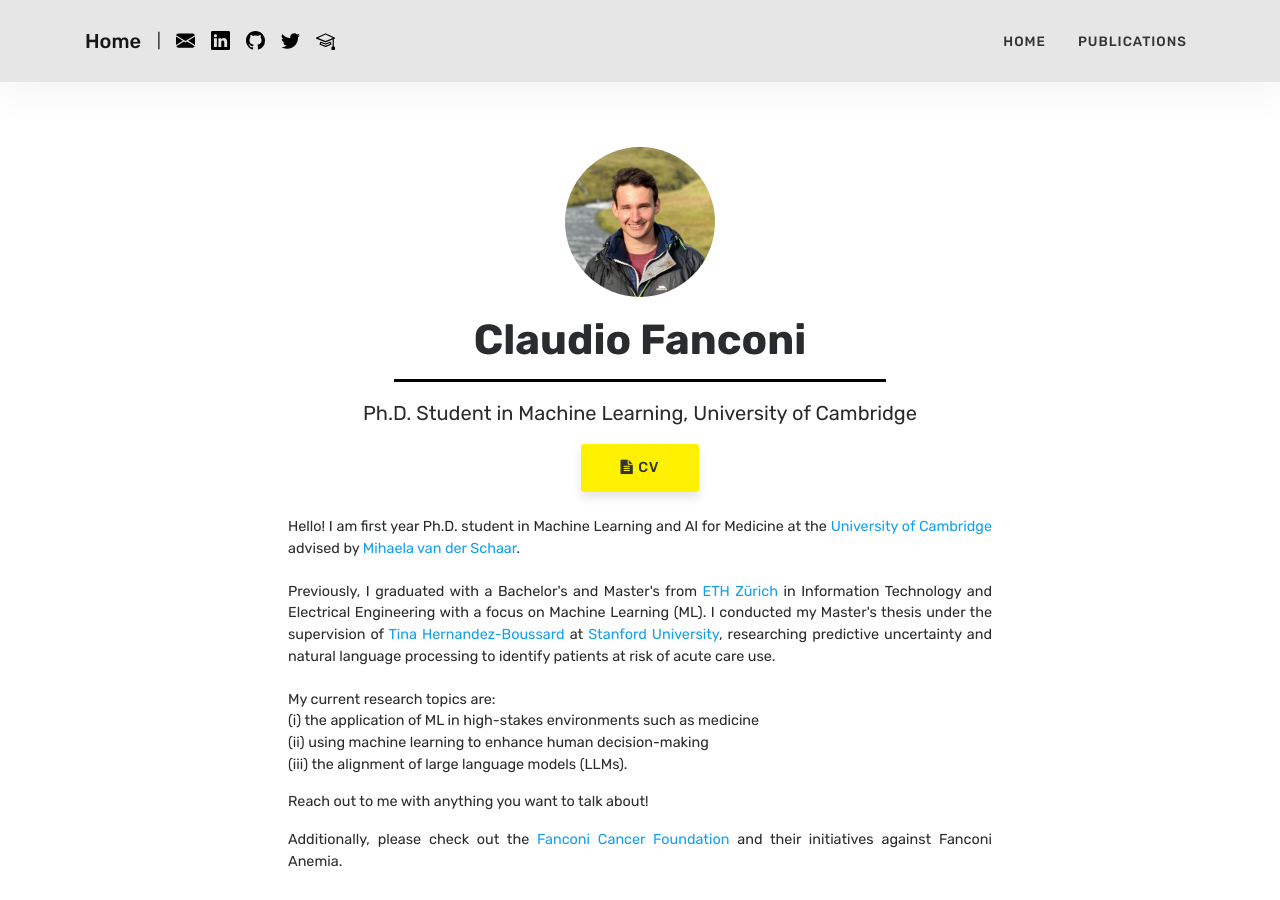
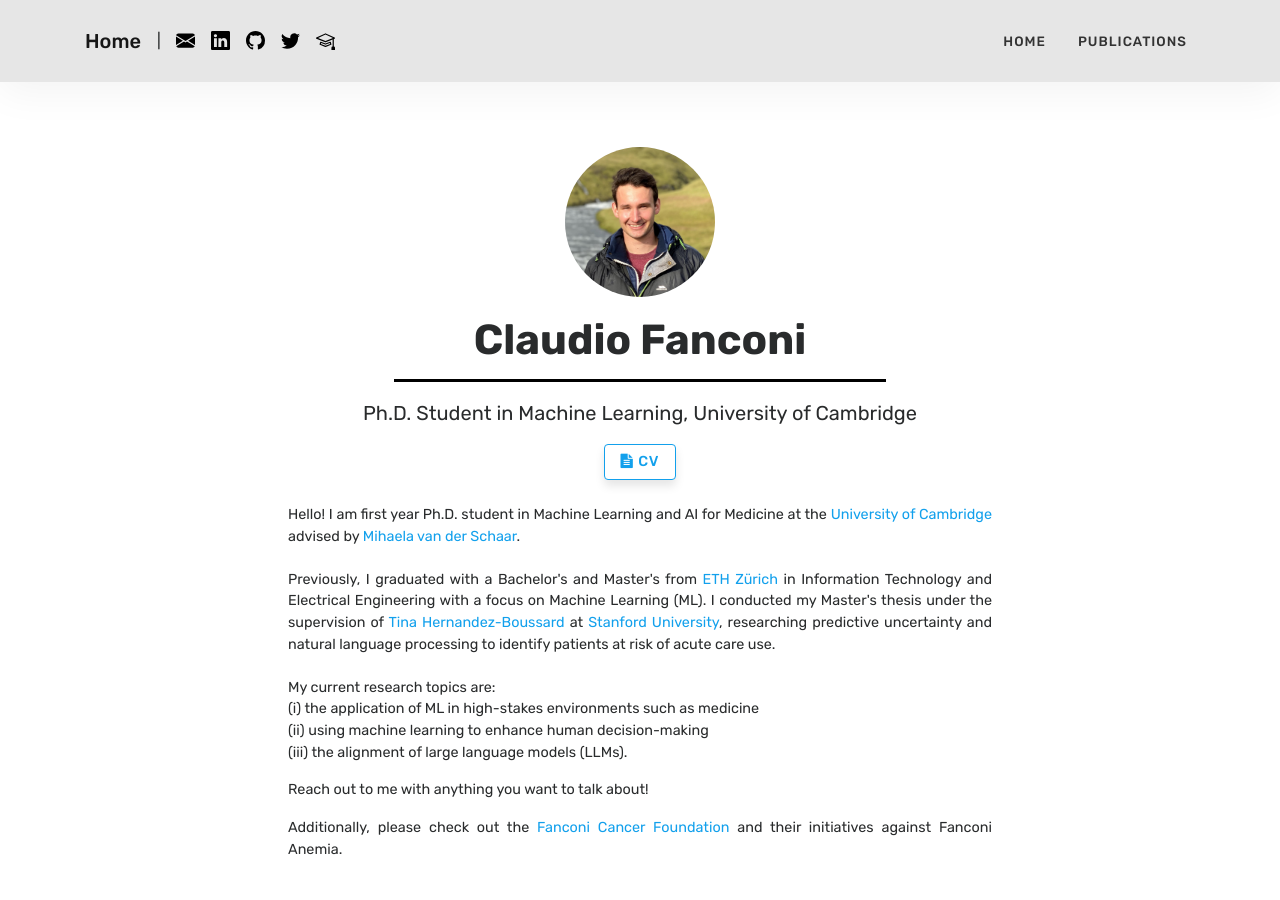
Before and after one commit to fanconic/fanconic.github.io, a Jekyll site: the page built from index.html, in a window 1280 px wide and 900 px high. Built offline with Jekyll 4.4.1, drawn with Linux system fonts in a browser that asks for light colours; the list of posts is cut into pages by our own code.

Commit message:
Update CV box

```diff
--- a/index.html
+++ b/index.html
@@ -15,8 +15,15 @@ title: Home
 
         <!-- CV Link Section -->
         <div style="text-align: center; margin-top: 10px;">
-            <a href="assets/documents/resume_claudio_fanconi.pdf" class="btn btn-primary"
-                style="font-size: 0.9em; text-decoration: none;">
+            <a href="assets/documents/resume_claudio_fanconi.pdf" class="btn" style="
+                font-size: 0.9em;
+                text-decoration: none;
+                color: #12a0ec;
+                border: 1px solid #12a0ec;
+                padding: 8px 16px;
+                border-radius: 4px;
+                background-color: white;
+                transition: background-color 0.3s, color 0.3s;">
                 <i class="fa fa-file-text"></i> CV
             </a>
         </div>
```
